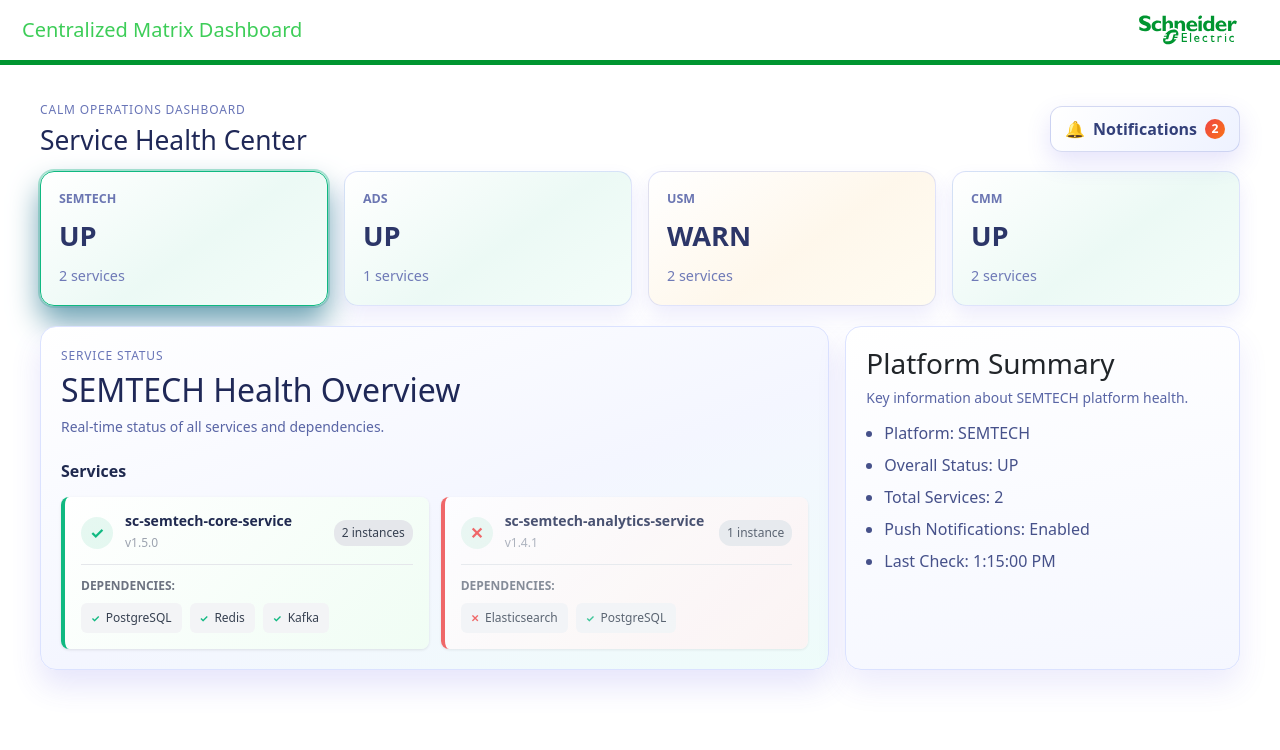
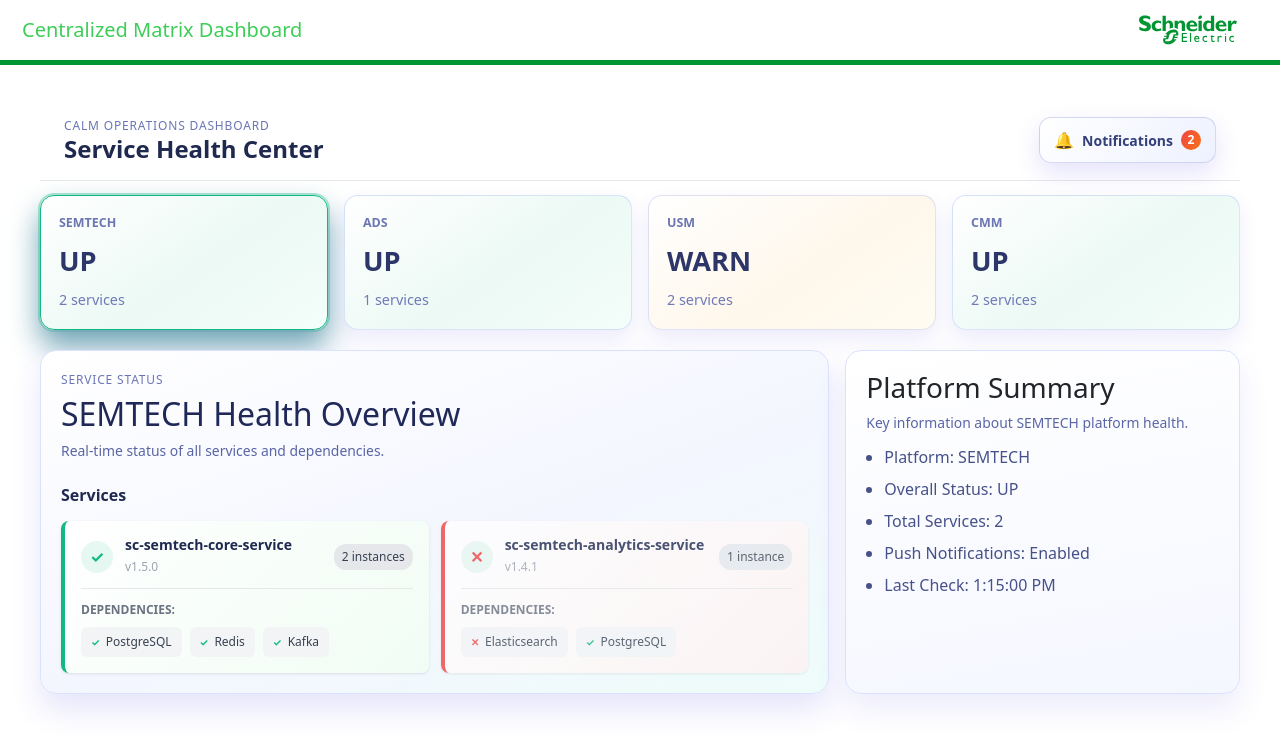
Before and after one commit to AtulPatle123/sc-dashboard, a React (Create React App) app: page / in a window 1280 px wide. Shown: the top 750 px of the page. Built offline with nearby package versions, Linux system fonts and the light colour scheme.

Commit message:
code optimization

```diff
--- a/src/App.scss
+++ b/src/App.scss
@@ -513,17 +513,88 @@
 // Details Layout
 .details-layout {
   display: flex;
-  height: calc(100vh - 200px); // Adjust based on header height
-  overflow: hidden; // Prevent scrolling
+  height: calc(100vh - 130px);
+  overflow: hidden;
+  align-items: stretch;
+  box-sizing: border-box;
+}
+
+// Top Bar
+.top-bar {
+  display: flex;
+  justify-content: space-between;
+  align-items: center;
+  padding: 16px 24px;
+  background: white;
+  border-bottom: 1px solid #e5e7eb;
+}
+
+.overview-label {
+  margin: 0 0 4px 0;
+  color: #6b7280;
+  font-size: 14px;
+  font-weight: 500;
+}
+
+.top-bar h1 {
+  margin: 0;
+  color: #1f294f;
+  font-size: 24px;
+  font-weight: 700;
+}
+
+.notification-button {
+  display: flex;
+  align-items: center;
+  gap: 8px;
+  padding: 8px 12px;
+  background: none;
+  border: 1px solid #d1d5db;
+  border-radius: 6px;
+  color: #374151;
+  cursor: pointer;
+  font-size: 14px;
+  transition: all 0.2s ease;
+
+  &:hover {
+    background: #f9fafb;
+    border-color: #9ca3af;
+  }
+}
+
+.notification-badge {
+  background: #ef4444;
+  color: white;
+  border-radius: 10px;
+  padding: 2px 6px;
+  font-size: 12px;
+  font-weight: 600;
+  min-width: 16px;
+  text-align: center;
 }
 
 .details-sidebar {
-  width: 250px;
-  background: #f8fafc;
-  border-right: 1px solid #e2e8f0;
-  padding: 20px 0;
-  overflow-y: auto; // Allow sidebar to scroll if needed
+  width: 220px;
+  min-width: 220px;
+  background: linear-gradient(180deg, #1e293b 0%, #0f172a 100%);
+  overflow-y: auto;
   flex-shrink: 0;
+  display: flex;
+  flex-direction: column;
+  box-shadow: 2px 0 12px rgba(0, 0, 0, 0.2);
+  box-sizing: border-box;
+}
+
+.sidebar-header {
+  padding: 16px;
+  border-bottom: 1px solid rgba(255, 255, 255, 0.08);
+  flex-shrink: 0;
+}
+
+.sidebar-nav {
+  padding: 12px 0;
+  flex: 1;
+  overflow-y: auto;
 }
 
 .sidebar-item {
@@ -533,28 +604,35 @@
   border: none;
   background: none;
   text-align: left;
-  color: #64748b;
-  font-size: 14px;
+  color: #94a3b8;
+  font-size: 13px;
+  font-weight: 500;
   cursor: pointer;
   transition: all 0.2s ease;
+  border-left: 3px solid transparent;
 
   &:hover {
-    background: #e2e8f0;
-    color: #334155;
+    background: rgba(255, 255, 255, 0.06);
+    color: #e2e8f0;
+    border-left-color: #475569;
   }
 
   &.active {
-    background: #3b82f6;
-    color: white;
+    background: rgba(59, 130, 246, 0.2);
+    color: #60a5fa;
     font-weight: 600;
+    border-left-color: #3b82f6;
   }
 }
 
 .details-content {
   flex: 1;
-  overflow: hidden; // Prevent scrolling
+  overflow-y: auto;
   display: flex;
   flex-direction: column;
+  min-width: 0;
+  box-sizing: border-box;
+  background: #f8fafc;
 }
 
 .details-split-layout {
@@ -562,6 +640,9 @@
   gap: 24px;
   height: 100%;
   overflow: hidden; // Prevent scrolling
+  padding: 20px;
+  align-items: stretch;
+  box-sizing: border-box; // Ensure padding doesn't cause overflow
 }
 
 .details-graph,
@@ -572,23 +653,29 @@
 }
 
 .back-button {
-  position: fixed;
-  top: 120px;
-  left: 20px;
-  z-index: 1000;
-  padding: 8px 16px;
-  background: #3b82f6;
-  color: white;
-  border: none;
-  border-radius: 6px;
-  cursor: pointer;
-  font-size: 14px;
   display: flex;
   align-items: center;
   gap: 8px;
-  transition: background 0.2s ease;
+  width: 100%;
+  padding: 10px 14px;
+  background: rgba(59, 130, 246, 0.15);
+  color: #93c5fd;
+  border: 1px solid rgba(59, 130, 246, 0.25);
+  border-radius: 8px;
+  cursor: pointer;
+  font-size: 14px;
+  font-weight: 500;
+  transition: all 0.2s ease;
+  box-sizing: border-box;
 
   &:hover {
-    background: #2563eb;
+    background: rgba(59, 130, 246, 0.3);
+    color: #bfdbfe;
+    border-color: rgba(59, 130, 246, 0.5);
+    transform: translateX(-2px);
+  }
+
+  i {
+    font-size: 15px;
   }
 }
--- a/src/components/DetailsLayout.tsx
+++ b/src/components/DetailsLayout.tsx
@@ -17,14 +17,15 @@
   children,
 }) => {
   return (
-    <>
-      <button className="back-button" onClick={onBackClick}>
-        <span aria-hidden>←</span>
-        Back to Dashboard
-      </button>
-
-      <div className="details-layout">
-        <aside className="details-sidebar">
+    <div className="details-layout">
+      <aside className="details-sidebar">
+        <div className="sidebar-header">
+          <button className="back-button" onClick={onBackClick}>
+            <i className="bi bi-arrow-left" aria-hidden="true"></i>
+            <span>Back</span>
+          </button>
+        </div>
+        <nav className="sidebar-nav">
           {selected?.modules.map((module) => (
             <button
               key={module}
@@ -34,10 +35,10 @@
               {module}
             </button>
           ))}
-        </aside>
+        </nav>
+      </aside>
 
-        <div className="details-content">{children}</div>
-      </div>
-    </>
+      <div className="details-content">{children}</div>
+    </div>
   );
 };
```
